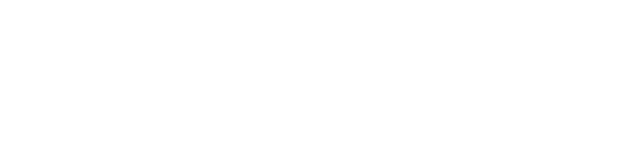
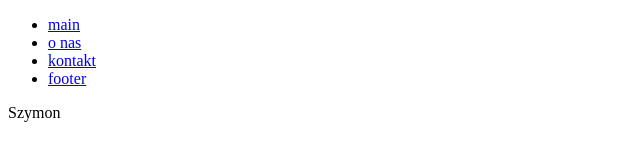
Before and after one commit to swojenka/html-zadanie-9, a plain HTML site: page index.html in a window 1280 px wide. Shown: the whole page, without its empty margins (0-640 px from the left). Drawn offline with Linux system fonts and the light colour scheme.

Commit message:
drugi komentarz-poprawka

```diff
--- a/index.html
+++ b/index.html
@@ -11,13 +11,20 @@
 <body>
 
     <nav>
-        <header id="main"></header>
-        <section id="o-nas">
-            <p class="tekst"></p>
-        </section>
-        <section id="kontakt"></section>
-        <footer id="footer"></footer>
+        <ul>
+            <li><a href="#main">main</a></li>
+            <li><a href="#o-nas">o nas</a></li>
+            <li><a href="#kontakt">kontakt</a></li>
+            <li><a href="#footer">footer</a></li>
+        </ul>
     </nav>
+    <header id="main"></header>
+    <section id="o-nas">
+        <p class="tekst"></p>
+    </section>
+
+    <section id="kontakt">Szymon</section>
+    <footer id="footer"></footer>
 
 
 </body>
```
